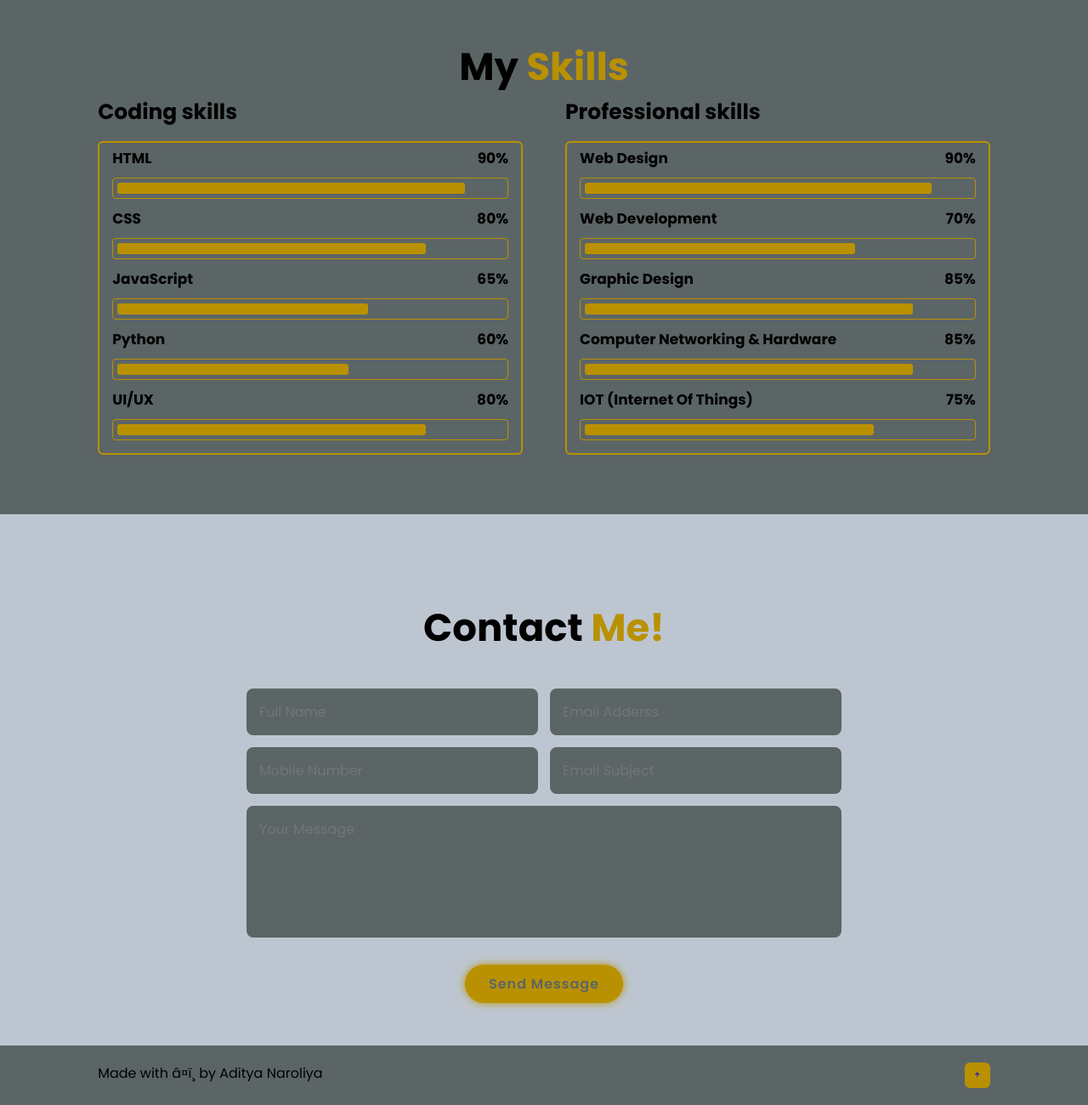
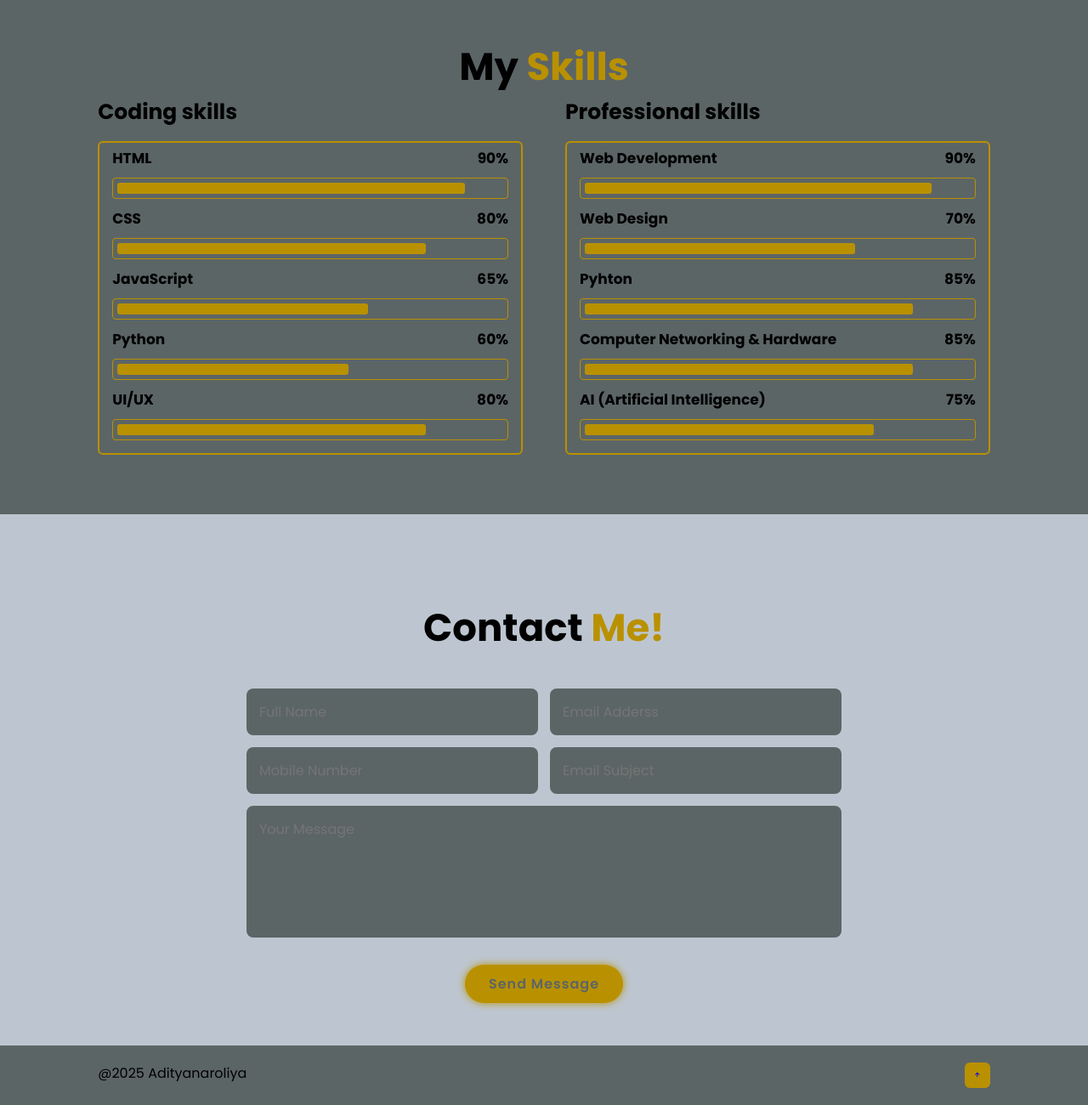
Before and after one commit to adiX002/Portfolio, a plain HTML site: page index.html in a window 1280 px wide. Shown: the part 4454-5754 px from the top of the page at 85% size. Drawn offline with nearby package versions, Linux system fonts and the light colour scheme; a script that the page names is missing.

Commit message:
Update index.html

```diff
--- a/index.html
+++ b/index.html
@@ -289,17 +289,17 @@
                 <div class="skills-box">
                     <div class="skills-content">
                         <div class="progress">
-                            <h3>Web Design <span>90%</span></h3>
+                            <h3>Web Development <span>90%</span></h3>
                             <div class="bar"><span></span></div>
                         </div>
 
                         <div class="progress">
-                            <h3>Web Development <span>70%</span></h3>
+                            <h3>Web Design <span>70%</span></h3>
                             <div class="bar"><span></span></div>
                         </div>
 
                         <div class="progress">
-                            <h3>Graphic Design <span>85%</span></h3>
+                            <h3>Pyhton <span>85%</span></h3>
                             <div class="bar"><span></span></div>
                         </div>
 
@@ -309,7 +309,7 @@
                         </div>
 
                         <div class="progress">
-                            <h3>IOT (Internet Of Things)<span>75%</span></h3>
+                            <h3>AI (Artificial Intelligence)<span>75%</span></h3>
                             <div class="bar"><span></span></div>
                         </div>
 
@@ -340,7 +340,7 @@
 <!-- footer section design -->
 <footer class="footer">
     <div class="footer-text">
-        <p>Made with ❤️ by Aditya Naroliya</p>
+        <p>@2025 Adityanaroliya</p>
     </div>
 
     <div class="footer-iconTop">
```
